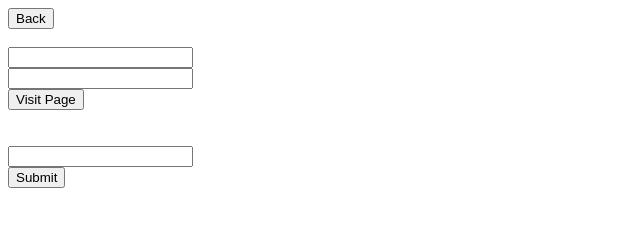
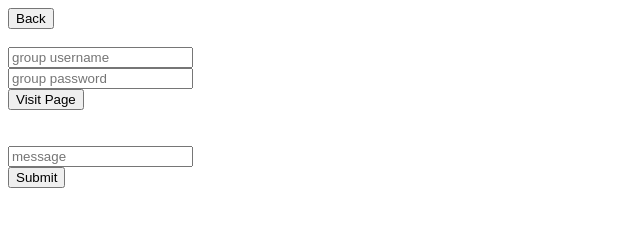
Before and after one commit to bobyjoe111/e-sau, a website: page sayPage.html in a window 1280 px wide. Shown: the whole page, without its empty margins (0-640 px from the left). Drawn offline with Linux system fonts and the light colour scheme.

Commit message:
another commit

```diff
--- a/sayPage.html
+++ b/sayPage.html
@@ -4,10 +4,10 @@
 	</head>
 	<body>
 		<button id='back'>Back</button><br><br>
-		<input id='groupName'><br>
-		<input id='groupPassword'><br>
+		<input id='groupName' placeholder='group username'><br>
+		<input id='groupPassword' placeholder='group password'><br>
 		<button id='getGroup'>Visit Page</button><br><br></br>
-		<input id='data'><br>
+		<input id='data' placeholder="message"><br>
 		<button id='submit'>Submit</button><br>
 		<div id='logs'></div>
 		<script>
```
Also changed, not shown: createGroup.html (+2 -2 lines), index.html (+4 -4 lines).
